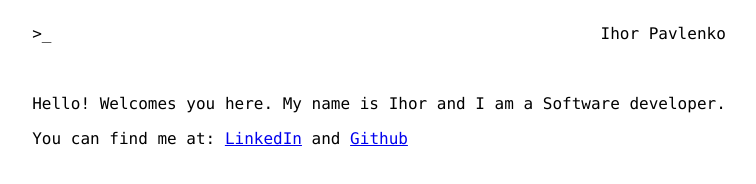
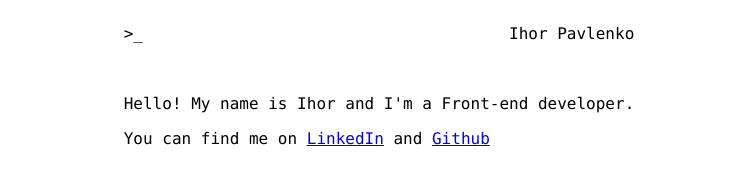
Before and after one commit to my8bit/my8bit.name, a plain HTML site: page index.html in a window 1280 px wide. Shown: the whole page, without its empty margins (261-1017 px from the left). Drawn offline with Linux system fonts and the light colour scheme.

Commit message:
minor fixes

```diff
--- a/index.html
+++ b/index.html
@@ -21,8 +21,8 @@
   <main>
     <p>&#62;<span class="blinking">_</span> <span style="float: right;">Ihor Pavlenko</span> </p>
     <br>
-    <p>Hello! Welcomes you here. My name is Ihor and I am a Software developer.</p>
-    <p>You can find me at: <a href="https://www.linkedin.com/in/ihorpavlenko">LinkedIn</a> and <a href="https://github.com/my8bit">Github</a></p>
+    <p>Hello! My name is Ihor and I'm a Front-end developer.</p>
+    <p>You can find me on <a href="https://www.linkedin.com/in/ihorpavlenko">LinkedIn</a> and <a href="https://github.com/my8bit">Github</a></p>
   </main>
 </body>
 </html>
```
